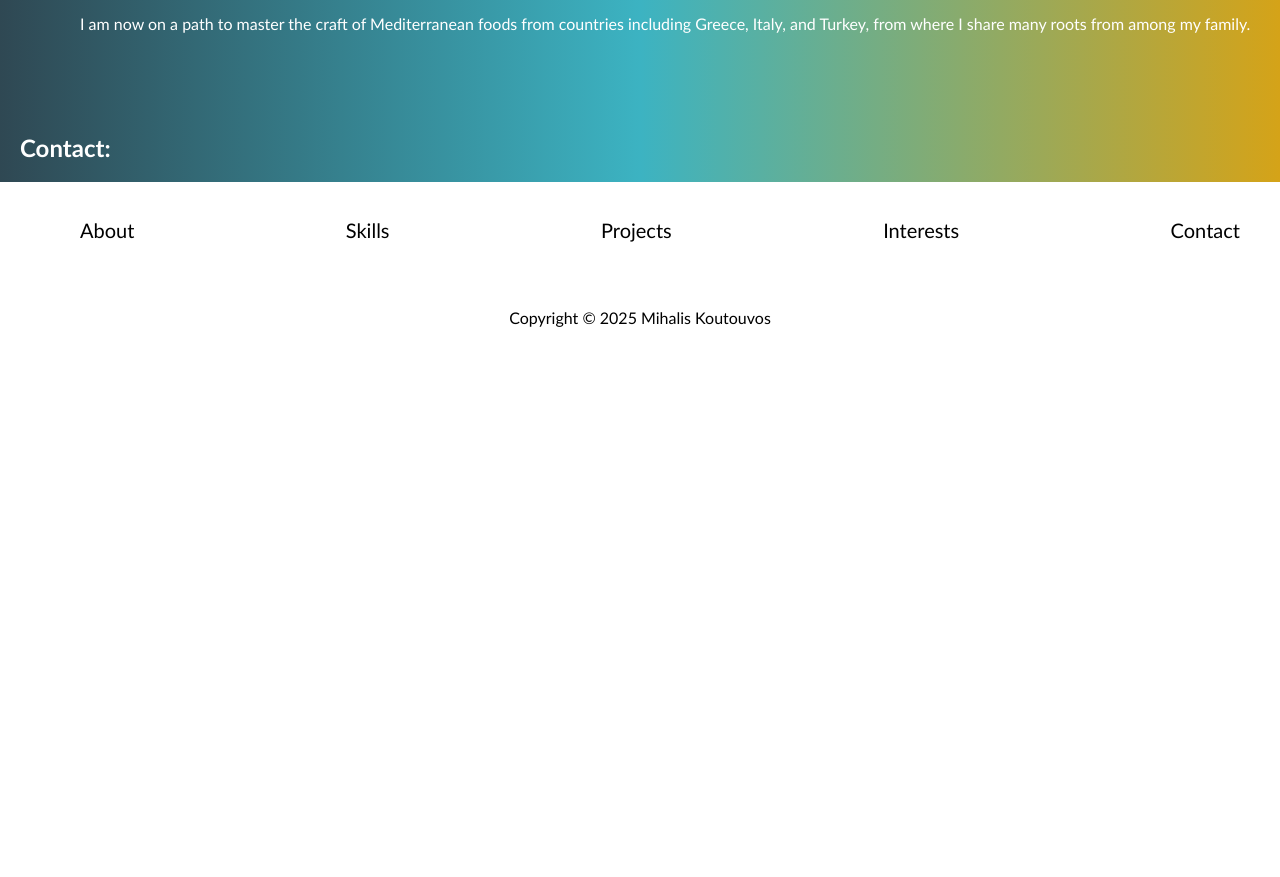
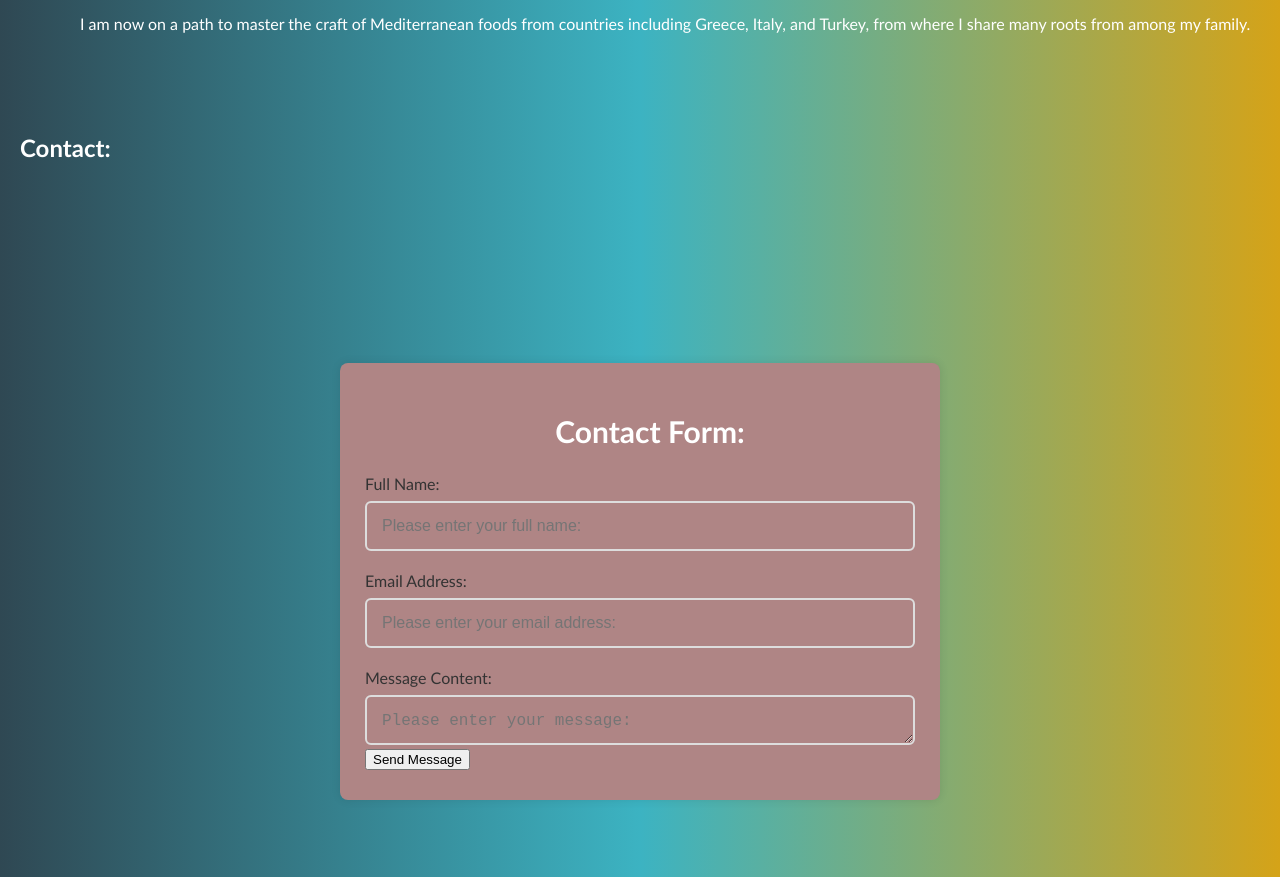
Before and after one commit to Mihalis-Koutouvos/updated_personal_website, a React (Create React App) app in the folder updated_personal_website/: page / in a window 1280 px wide. Shown: the part 1920-2797 px from the top of the page. Before the commit the page ends 2267 px from the top, so only its background shows below. Built offline with nearby package versions, Linux system fonts and the light colour scheme.

Commit message:
Added contact form, but need syncing with email now

```diff
--- a/updated_personal_website/src/Contact.css
+++ b/updated_personal_website/src/Contact.css
@@ -0,0 +1,39 @@
+.contact-form {
+    display: flex;
+    justify-content: center;
+    align-items: center;
+    min-height: 100vh;
+}
+
+form {
+    max-width: 600px;
+    width: 100%;
+    background: #af8585;
+    padding: 25px 25px 30px;
+    border-radius: 8px;
+    box-shadow: 0 0 10px rgba(0, 0, 0, .1);
+    color: #333;
+    margin: 25px;
+}
+
+form h2 {
+    font-size: 30px;
+    text-align: center;
+}
+
+form .input-box {
+    margin-top: 20px;
+}
+
+.input-box .field {
+    width: 100%;
+    height: 50px;
+    background: transparent;
+    border: 2px solid #ddd;
+    outline: none;
+    border-radius: 6px;
+    padding: 15px;
+    font-size: 16px;
+    color: #333;
+    margin-top: 8px;
+}
--- a/updated_personal_website/src/Contact.js
+++ /dev/null
@@ -1,22 +0,0 @@
-import React from 'react'
-import './Contact.css';
-
-const Contact = () => {
-  return (
-    //id necessary for linking when we use hashtags
-    //Child error with image, so changed to inline
-    <div className='contact' id='contact'>
-        <div className='container'>
-
-            <div className='text-section'>
-                <h2>Contact:</h2>
-                <span className='highlight-line'></span>
-
-
-            </div>
-        </div>
-    </div>
-  )
-}
-
-export default Contact
--- /dev/null
+++ b/updated_personal_website/src/Contact.jsx
@@ -0,0 +1,42 @@
+import React from 'react'
+import './Contact.css';
+
+const Contact = () => {
+  return (
+    //id necessary for linking when we use hashtags
+    //Child error with image, so changed to inline
+    <div className='contact' id='contact'>
+        <div className='container'>
+
+            <div className='text-section'>
+                <h2>Contact:</h2>
+                <span className='highlight-line'></span>
+
+                <section className='contact-form'>
+                  <form>
+                    <h2>Contact Form:</h2>
+                    <div className='input-box'>
+                      <label>Full Name:</label>
+                      <input type='text' className='field' placeholder='Please enter your full name: ' required/>
+                    </div>
+
+                    <div className='input-box'>
+                      <label>Email Address:</label>
+                      <input type='email' className='field' placeholder='Please enter your email address: ' required/>
+                    </div>
+
+                    <div className='input-box'>
+                      <label>Message Content:</label>
+                      <textarea name="" id="" className='field message' placeholder="Please enter your message: " required></textarea>
+                    </div>
+
+                    <button type='submit'>Send Message</button>
+                  </form>
+                </section>
+            </div>
+        </div>
+    </div>
+  )
+}
+
+export default Contact
```
